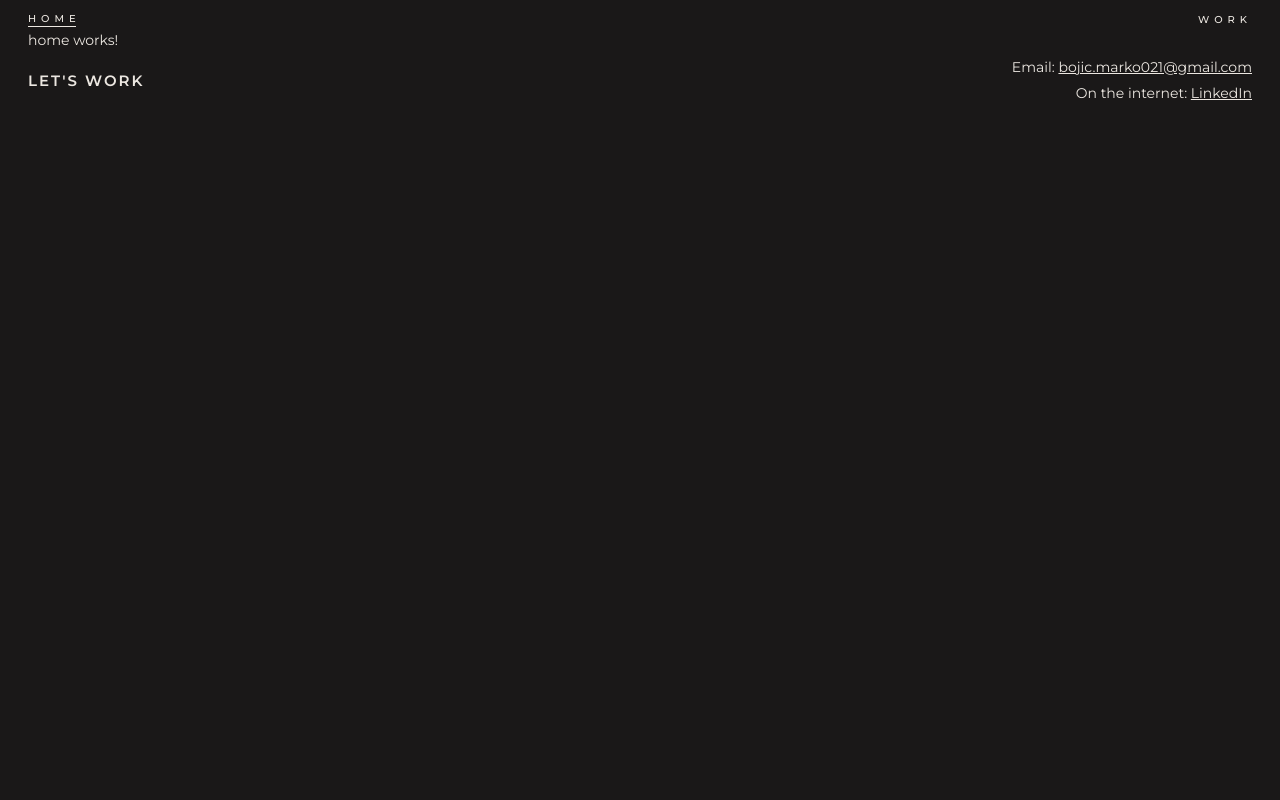
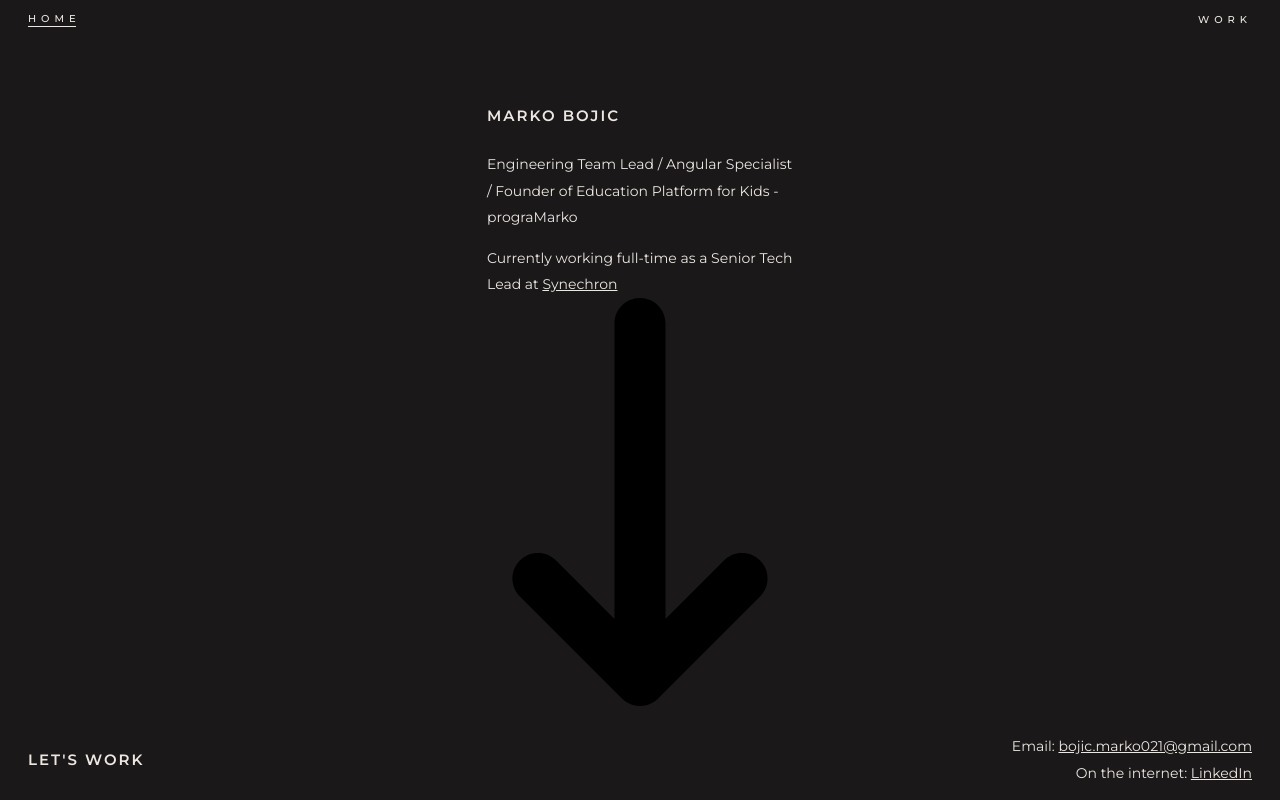
Before and after one commit to markobojic/markobojic.github.io, an Angular app: page / in a window 1280 px wide. Built offline with nearby package versions, Linux system fonts and the light colour scheme.

Commit message:
about component

```diff
--- a/angular.json
+++ b/angular.json
@@ -20,20 +20,17 @@
             "outputPath": "dist/portfolio",
             "index": "src/index.html",
             "browser": "src/main.ts",
-            "polyfills": [
-              "zone.js"
-            ],
+            "polyfills": ["zone.js"],
             "tsConfig": "tsconfig.app.json",
             "inlineStyleLanguage": "scss",
             "assets": [
+              "src/assets",
               {
                 "glob": "**/*",
                 "input": "public"
               }
             ],
-            "styles": [
-              "src/styles.scss"
-            ],
+            "styles": ["src/styles.scss"],
             "scripts": [],
             "server": "src/main.server.ts",
             "prerender": true,
@@ -83,21 +80,17 @@
         "test": {
           "builder": "@angular-devkit/build-angular:karma",
           "options": {
-            "polyfills": [
-              "zone.js",
-              "zone.js/testing"
-            ],
+            "polyfills": ["zone.js", "zone.js/testing"],
             "tsConfig": "tsconfig.spec.json",
             "inlineStyleLanguage": "scss",
             "assets": [
+              "src/assets",
               {
                 "glob": "**/*",
                 "input": "public"
               }
             ],
-            "styles": [
-              "src/styles.scss"
-            ],
+            "styles": ["src/styles.scss"],
             "scripts": []
           }
         }
--- /dev/null
+++ b/src/app/home/components/about/about.component.html
@@ -0,0 +1,12 @@
+<div class="about">
+  <h2 class="name">Marko Bojic</h2>
+  <p class="position">
+    Engineering Team Lead / Angular Specialist / Founder of Education Platform
+    for Kids - prograMarko
+  </p>
+  <p>
+    Currently working full-time as a Senior Tech Lead at
+    <a href="https://www.synechron.com/" target="_blank">Synechron</a>
+  </p>
+  <img src="./assets/icons/arrow-down-long-solid.svg" alt="scroll-down" />
+</div>
--- /dev/null
+++ b/src/app/home/components/about/about.component.scss
@@ -0,0 +1,23 @@
+:host {
+  padding-top: 4rem;
+  display: block;
+
+  @media screen and (min-width: 1024px) {
+    height: calc(100vh - 94px);
+    display: flex;
+    align-items: center;
+    justify-content: space-around;
+
+    .about {
+      width: 25%;
+    }
+  }
+}
+
+.name {
+  margin-bottom: 2rem;
+}
+
+.position {
+  margin-bottom: 1rem;
+}
--- a/src/app/home/home.component.html
+++ b/src/app/home/home.component.html
@@ -1 +1 @@
-<p>home works!</p>
+<app-about></app-about>
--- a/src/styles/reset.scss
+++ b/src/styles/reset.scss
@@ -122,3 +122,7 @@ table {
   border-collapse: collapse;
   border-spacing: 0;
 }
+
+* {
+  box-sizing: border-box;
+}
```
Also changed, not shown: src/app/home/components/about/about.component.ts (added, +12 -0 lines), src/app/home/home.component.ts (+4 -5 lines), src/assets/icons/arrow-down-long-solid.svg (added), 1 other file (tests, documents, lock files or other folders).
